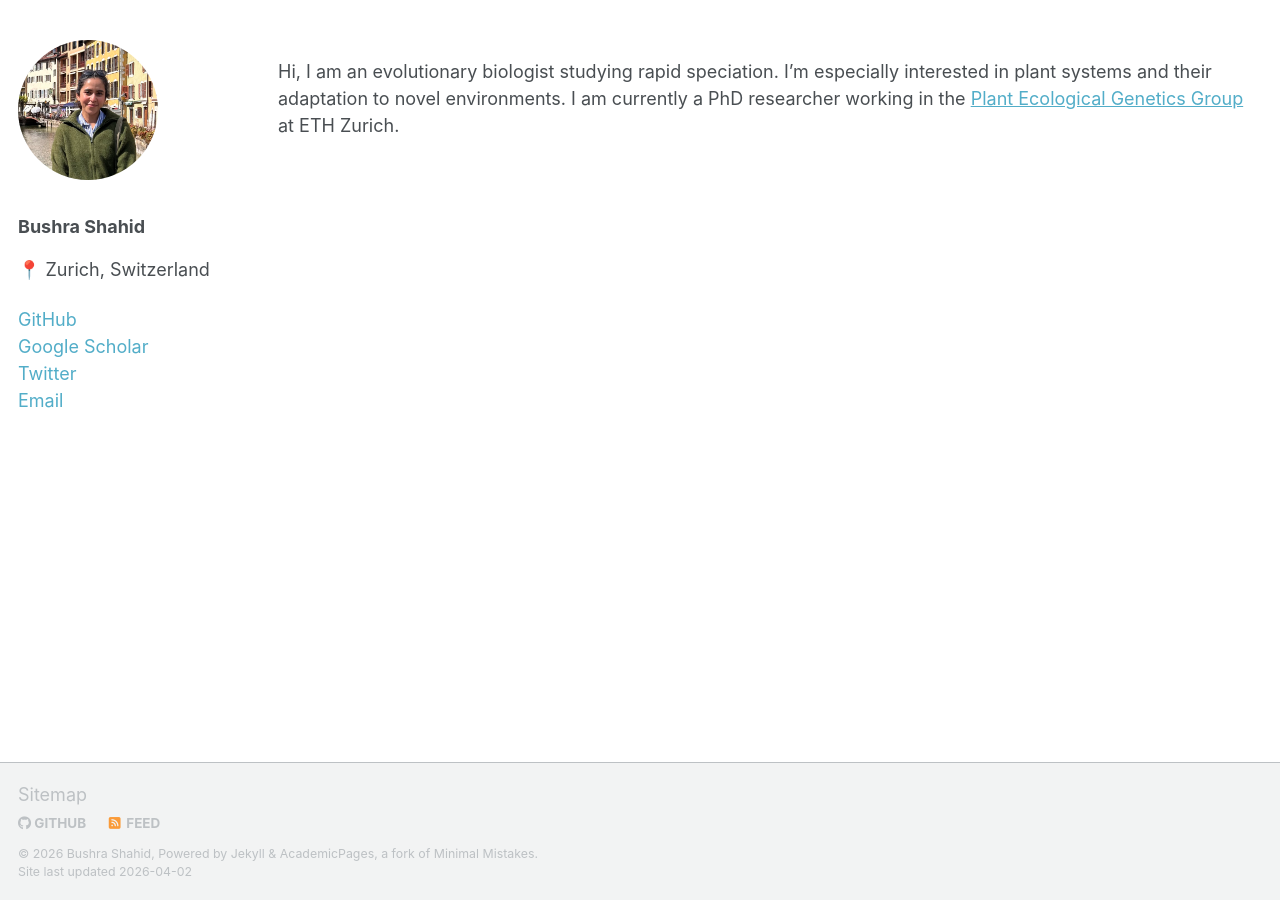
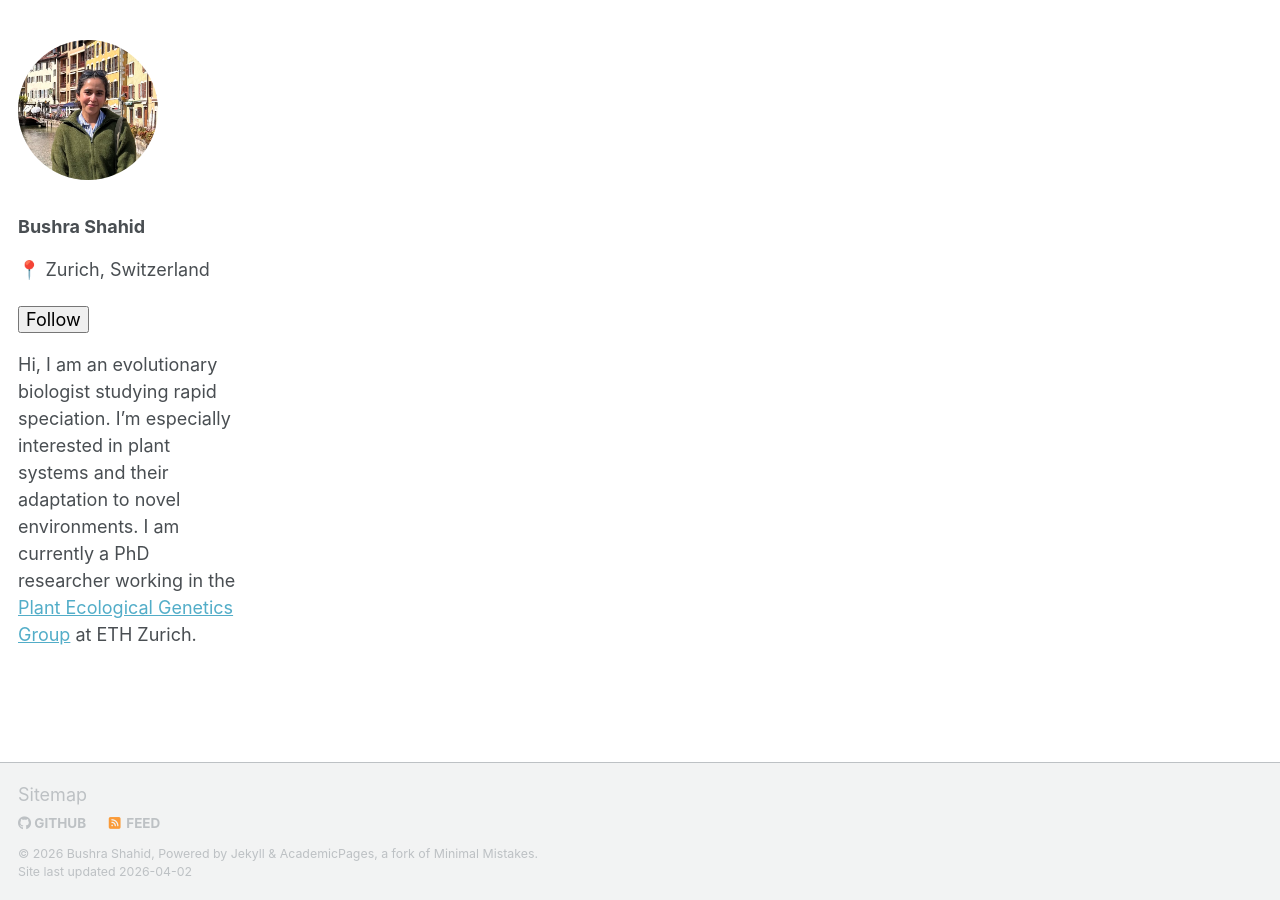
Before and after one commit to b-shahid/b-shahid.github.io, a Jekyll site: the page built from _pages/about.md, in a window 1280 px wide and 1399 px high. Shown: the part 499-1399 px from the top of the window. Built offline with Jekyll 4.4.1, drawn with Linux system fonts in a browser that asks for light colours; a script bundle is joined from its source files by our own code; library files that are not in the unit come from our copies.

Commit message:
Update about.md

```diff
--- a/_pages/about.md
+++ b/_pages/about.md
@@ -12,13 +12,15 @@
     <img class="profile-pic" src="/images/profile.jpg" alt="Profile">
     <h3>Bushra Shahid</h3>
     <p class="location">📍 Zurich, Switzerland</p>
-    <p class="links">
-      <a href="https://github.com/b-shahid" target="_blank">GitHub</a><br>
-      <a href="https://scholar.google.com/citations?user=apFJnpMAAAAJ&hl=en" target="_blank">Google Scholar</a><br>
-      <a href="https://twitter.com/bushrashahid_" target="_blank">Twitter</a><br>
-      <a href="mailto:bushra.shahid@gmail.com">Email</a>
-    </p>
-  </div>
+    <div class="links">
+      <button onclick="document.getElementById('social-links').style.display = document.getElementById('social-links').style.display === 'none' ? 'block' : 'none'" class="follow-btn">Follow</button>
+      <div id="social-links" style="display:none; margin-top:8px;">
+        <a href="https://github.com/b-shahid" target="_blank">GitHub</a><br>
+        <a href="https://scholar.google.com/citations?user=apFJnpMAAAAJ&hl=en" target="_blank">Google Scholar</a><br>
+        <a href="https://twitter.com/bushrashahid_" target="_blank">Twitter</a><br>
+        <a href="mailto:bushra.shahid@gmail.com">Email</a>
+      </div>
+    </div>
   <!-- RIGHT COLUMN -->
   <div class="intro-right">
     <p>
```
